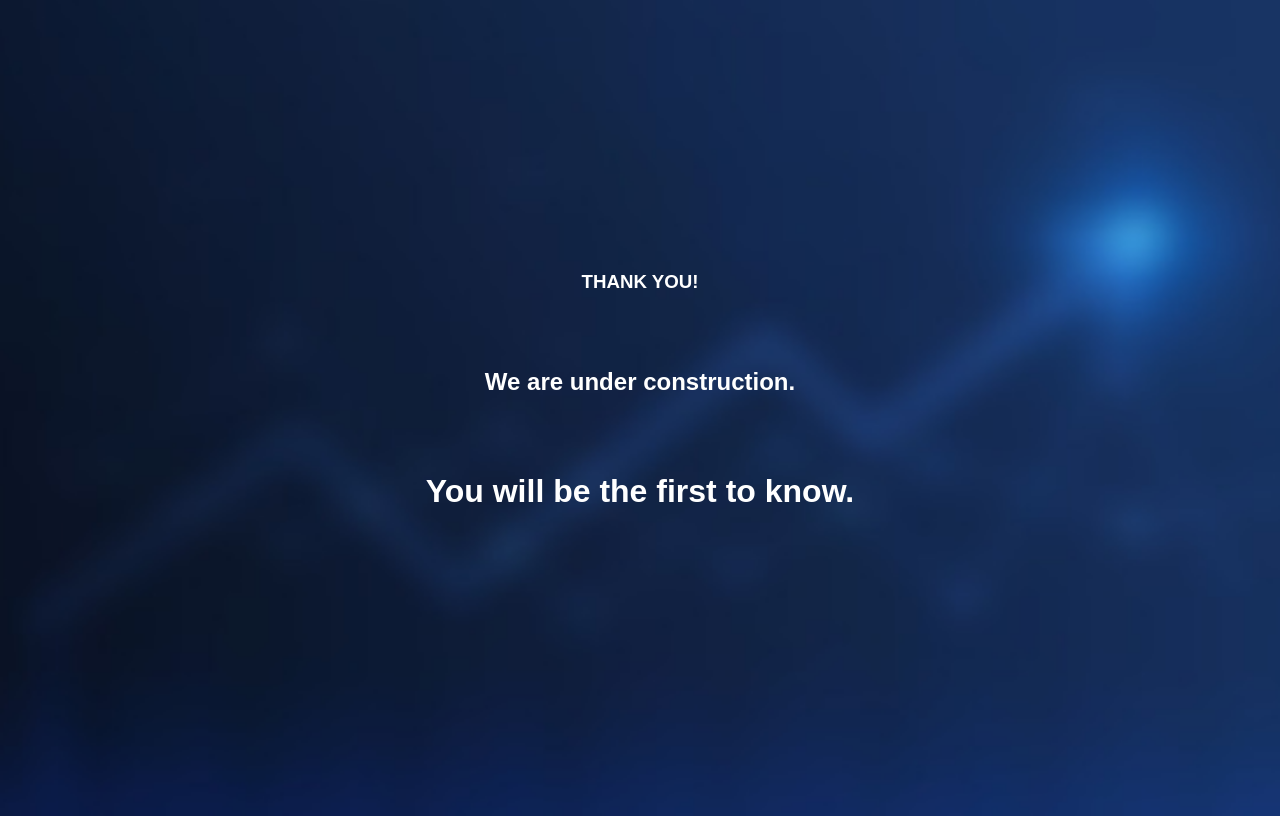
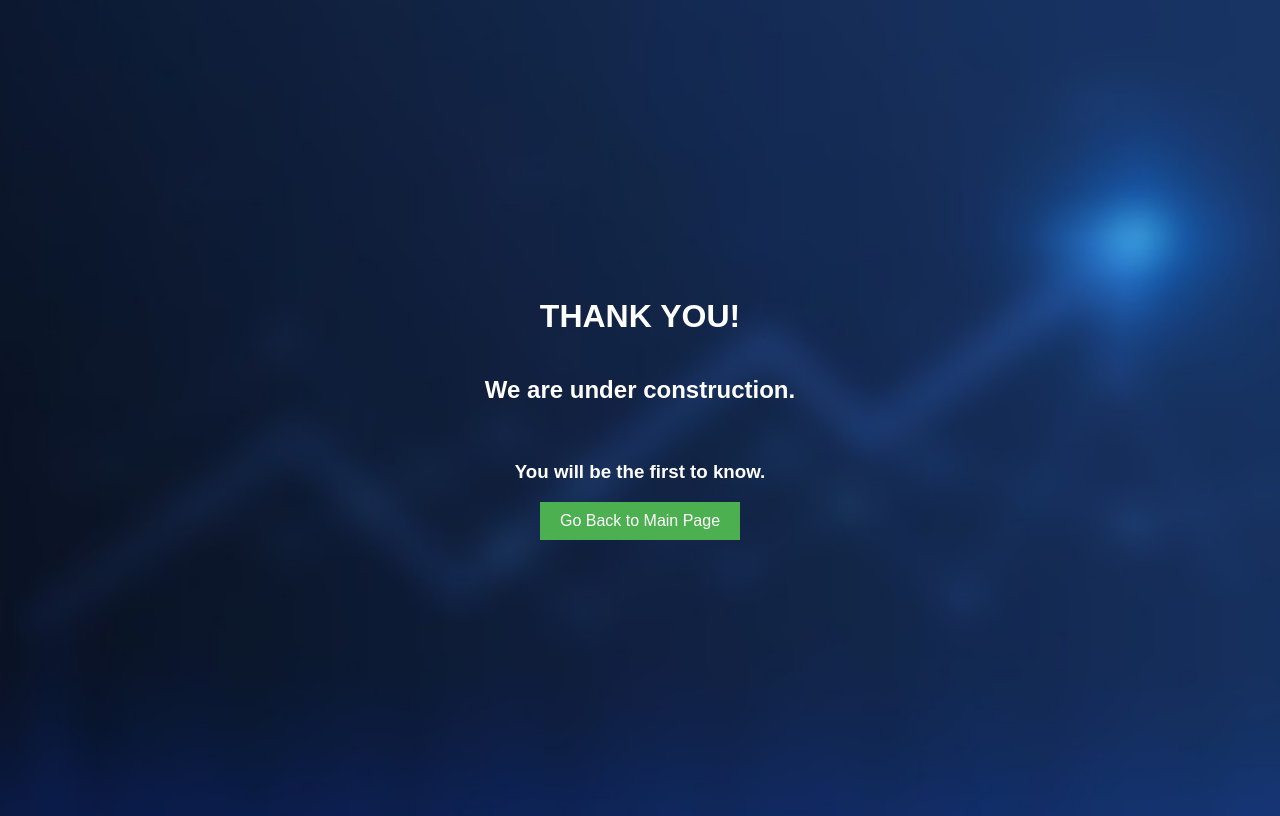
Before and after one commit to Rhahloth/thankyou, a plain HTML site: page index.html in a window 1280 px wide. Drawn offline with Linux system fonts and the light colour scheme.

Commit message:
More interative
Back to main page added

```diff
--- a/index.html
+++ b/index.html
@@ -17,12 +17,26 @@
       color: white;
     "
   >
-    <h3>THANK YOU!</h3>
-    <p style="font-size: 18px; max-width: 600px">
-      <h2>We are under construction.</h2>
-      <br />
-      <br />
-      <h1>You will be the first to know.</h1>
-    </p>
+    <h1>THANK YOU!</h1>
+    <h2>We are under construction.</h2>
+    <br />
+    <h3>You will be the first to know.</h3>
+    <div>
+      <button
+        onclick="window.location.href='https://rhahloth.github.io/raymond.okello/#';"
+        style="
+          background-color: #4caf50;
+          color: white;
+          border: none;
+          padding: 10px 20px;
+          font-size: 16px;
+          cursor: pointer;
+        "
+        onmouseover="this.style.backgroundColor='#45a049';"
+        onmouseout="this.style.backgroundColor='#4CAF50';"
+      >
+        Go Back to Main Page
+      </button>
+    </div>
   </body>
 </html>
```
